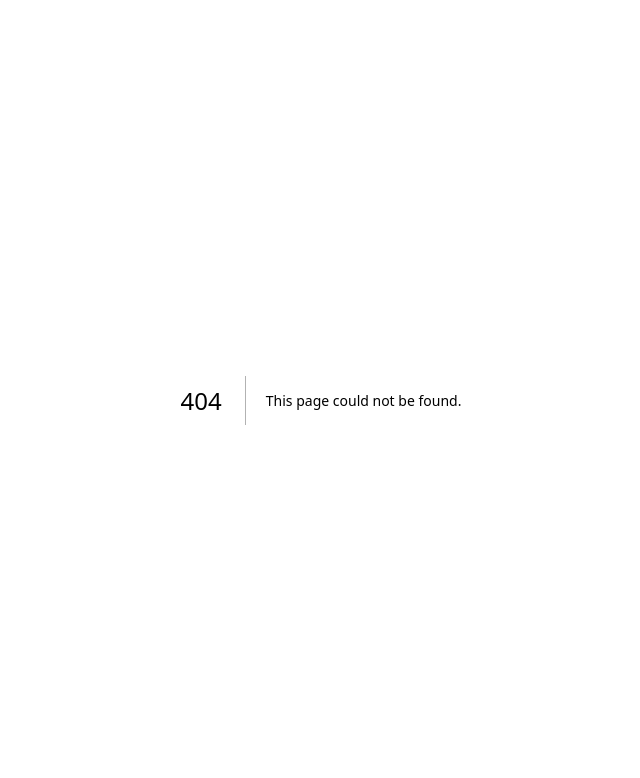
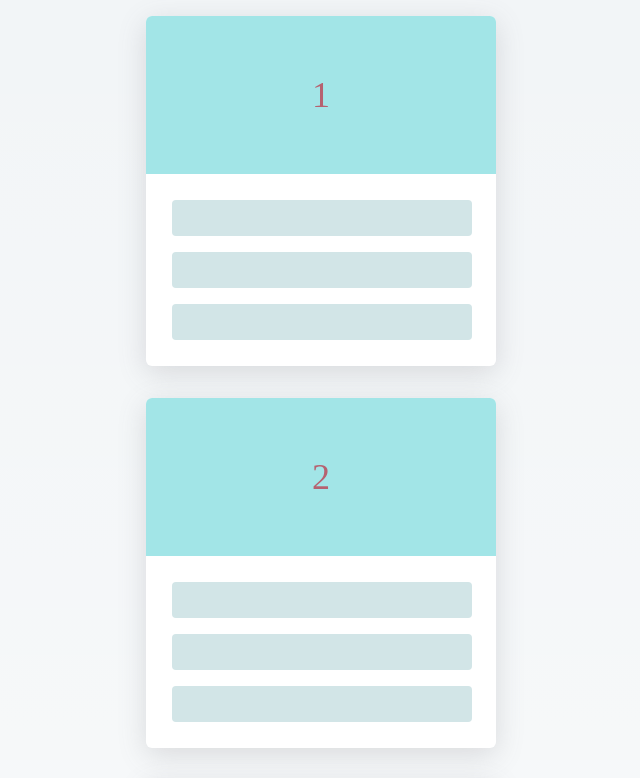
Before and after one commit to Dankimhaejun/nextjs-tutorials, a Next.js app: page /tutorials/infinite-scroll in a window 1280 px wide. Before the commit this address had no page. Shown: the top 778 px of the page, without its empty margins (319-959 px from the left). Built offline with nearby package versions, Linux system fonts and the light colour scheme.

Commit message:
feat: Add infinite scroll

```diff
--- a/package.json
+++ b/package.json
@@ -13,6 +13,7 @@
     "prettier": "^3.2.5",
     "react": "^18.2.0",
     "react-dom": "^18.2.0",
+    "react-intersection-observer": "^9.8.0",
     "react-scripts": "^5.0.1"
   },
   "devDependencies": {
@@ -21,11 +22,14 @@
     "@types/react-dom": "^18.2.19",
     "@typescript-eslint/eslint-plugin": "^7.0.2",
     "@typescript-eslint/parser": "^7.0.2",
+    "babel-plugin-styled-components": "^2.1.4",
     "eslint": "^8",
     "eslint-config-next": "14.1.0",
     "eslint-config-prettier": "^9.1.0",
     "eslint-plugin-prettier": "^5.1.3",
     "eslint-plugin-react": "^7.33.2",
+    "react-loading": "^2.0.3",
+    "styled-components": "^6.1.8",
     "typescript": "^5"
   }
 }
--- /dev/null
+++ b/src/components/tutorials/infinite-scroll/Item.tsx
@@ -0,0 +1,61 @@
+import {memo} from 'react';
+import styled from 'styled-components';
+
+interface ItemProps {
+  number: number;
+}
+
+const Item = ({number}: ItemProps) => {
+  return (
+    <StyledItemWrap>
+      <StyledItemWrapTop>{number}</StyledItemWrapTop>
+      <StyledItemWrapBody>
+        <StyledItemWrapBodyTitle />
+        <StyledItemWrapBodyTitle />
+        <StyledItemWrapBodyTitle />
+      </StyledItemWrapBody>
+    </StyledItemWrap>
+  );
+};
+
+export default memo(Item);
+
+const StyledItemWrap = styled.div`
+  width: 350px;
+  height: 350px;
+  display: flex;
+  flex-direction: column;
+  background-color: #ffffff;
+  margin: 1rem;
+  box-shadow: rgba(100, 100, 111, 0.2) 0px 7px 29px 0px;
+  border-radius: 6px;
+`;
+
+const StyledItemWrapTop = styled.div`
+  width: 350px;
+  height: 170px;
+  display: flex;
+  border-top-left-radius: 6px;
+  border-top-right-radius: 6px;
+  background-color: #a2e5e7;
+  color: #b66270;
+  font-size: 2.25rem;
+  justify-content: center;
+  text-align: center;
+  align-items: center;
+`;
+
+const StyledItemWrapBody = styled.div`
+  height: 200px;
+  border-bottom-left-radius: 6px;
+  border-bottom-right-radius: 6px;
+  padding: 10px;
+`;
+
+const StyledItemWrapBodyTitle = styled.div`
+  width: 300px;
+  height: 36px;
+  margin: 16px;
+  border-radius: 4px;
+  background-color: #d2e5e7;
+`;
--- /dev/null
+++ b/src/components/tutorials/infinite-scroll/Loader.tsx
@@ -0,0 +1,22 @@
+import styled from 'styled-components';
+import ReactLoading from 'react-loading';
+import {memo} from 'react';
+
+const Loader = () => {
+  return (
+    <StyledLoaderWrap>
+      <ReactLoading type="spin" color="#A593E0" />
+    </StyledLoaderWrap>
+  );
+};
+
+export default memo(Loader);
+
+const StyledLoaderWrap = styled.div`
+  width: 100%;
+  height: 80%;
+  display: flex;
+  justify-content: center;
+  text-align: center;
+  align-items: center;
+`;
--- /dev/null
+++ b/src/components/tutorials/infinite-scroll/index.tsx
@@ -0,0 +1,54 @@
+import {useEffect, useState} from 'react';
+import {useInView} from 'react-intersection-observer';
+import styled from 'styled-components';
+import Item from './Item';
+import Loader from './Loader';
+
+export default function InfiniteScroll() {
+  const [isLoaded, setIsLoaded] = useState(false);
+  const [itemLists, setItemLists] = useState([1, 2, 3, 4, 5]);
+  const [ref, inView] = useInView();
+  console.log('inView', inView);
+
+  const getMoreItem = async () => {
+    setIsLoaded(true);
+    await new Promise((resolve) => setTimeout(resolve, 1500));
+    setItemLists((prev) => [...prev, prev.length > 0 ? prev[prev.length - 1] + 1 : 1]);
+    setIsLoaded(false);
+  };
+
+  useEffect(() => {
+    if (inView) {
+      console.log(inView, '무한스크롤요청');
+      getMoreItem();
+    }
+  }, [inView]);
+
+  return (
+    <StyledInfiniteScrollWrap>
+      {itemLists.map((item) => {
+        return <Item number={item} key={item} />;
+      })}
+      <StyledTargetElement ref={ref}>{isLoaded && <Loader />}</StyledTargetElement>
+    </StyledInfiniteScrollWrap>
+  );
+}
+
+const StyledInfiniteScrollWrap = styled.div`
+  width: 100%;
+  height: 100%;
+  display: flex;
+  flex-direction: column;
+  justify-content: center;
+  text-align: center;
+  align-items: center;
+`;
+
+const StyledTargetElement = styled.div`
+  width: 100%;
+  height: 140px;
+  display: flex;
+  justify-content: center;
+  text-align: center;
+  align-items: center;
+`;
--- a/src/pages/_app.tsx
+++ b/src/pages/_app.tsx
@@ -1,6 +1,21 @@
+import {GlobalStyle} from '@/styles/global-style';
 import '@/styles/globals.css';
+import {theme} from '@/styles/theme';
 import type {AppProps} from 'next/app';
+import Head from 'next/head';
+import {ThemeProvider} from 'styled-components';
 
 export default function App({Component, pageProps}: AppProps) {
-  return <Component {...pageProps} />;
+  return (
+    <>
+      <Head>
+        <meta name="viewport" content="width=device-width, initial-scale=1" />
+        <title>boilerplate</title>
+      </Head>
+      <GlobalStyle />
+      <ThemeProvider theme={theme}>
+        <Component {...pageProps} />
+      </ThemeProvider>
+    </>
+  );
 }
--- a/src/pages/_document.tsx
+++ b/src/pages/_document.tsx
@@ -1,9 +1,35 @@
-import {Html, Head, Main, NextScript} from 'next/document';
+import Document, {Html, Head, Main, NextScript, DocumentContext} from 'next/document';
+import {ServerStyleSheet} from 'styled-components';
 
-export default function Document() {
+class MyDocument extends Document {
+  static async getInitialProps(ctx: DocumentContext) {
+    const sheet = new ServerStyleSheet();
+    const originalRenderPage = ctx.renderPage;
+    try {
+      ctx.renderPage = () =>
+        originalRenderPage({
+          enhanceApp: (App) => (props) => sheet.collectStyles(<App {...props} />),
+        });
+
+      const initialProps = await Document.getInitialProps(ctx);
+      return {
+        ...initialProps,
+        styles: (
+          <>
+            {initialProps.styles}
+            {sheet.getStyleElement()}
+          </>
+        ),
+      };
+    } finally {
+      sheet.seal();
+    }
+  }
+
+  render() {
     return (
-    <Html lang="en">
-      <Head />
+      <Html>
+        <Head></Head>
         <body>
           <Main />
           <NextScript />
@@ -11,3 +37,6 @@ export default function Document() {
       </Html>
     );
   }
+}
+
+export default MyDocument;
--- /dev/null
+++ b/src/pages/tutorials/infinite-scroll/index.tsx
@@ -0,0 +1,8 @@
+import InfiniteScroll from '@/components/tutorials/infinite-scroll';
+import {NextPage} from 'next';
+
+const Page: NextPage = () => {
+  return <InfiniteScroll />;
+};
+
+export default Page;
--- /dev/null
+++ b/src/styles/global-style.ts
@@ -0,0 +1,13 @@
+import {createGlobalStyle} from 'styled-components';
+
+export const GlobalStyle = createGlobalStyle`
+  *, *::before, *::after {
+    box-sizing: border-box;
+    padding: 0px;
+    margin: 0px;
+  }
+
+  body {
+    background-color: #f2f5f7;
+  }
+`;
--- /dev/null
+++ b/src/styles/theme.ts
@@ -0,0 +1,44 @@
+import {DefaultTheme} from 'styled-components';
+
+export const theme: DefaultTheme = {
+  color: {
+    purple: '#8661de',
+    blue: '#00bac7',
+  },
+  boxShadow: {
+    normal: '0 3px 8px 0 rgb(0 0 0 / 10%)',
+    purple: '0 3px 8px 0 #d6c9ff',
+    blue: '0 3px 8px 0 #b3e2e6',
+  },
+};
+
+const customMediaQuery = (maxWidth: number): string => `@media (max-width: ${maxWidth}px)`;
+
+export const MIXINS = {
+  // flex
+  flexBox: (direction = 'row', align = 'center', justify = 'center') => `
+    display: flex;
+    flex-direction: ${direction};
+    align-items: ${align};
+    justify-content: ${justify};
+  `,
+
+  // positions
+  positionCenter: (type = 'absolute') => {
+    if (type === 'absolute' || type === 'fixed')
+      return `
+        position: ${type};
+        left: 50%;
+        top: 50%;
+        transform: translate(-50%, -50%);
+      `;
+    return;
+  },
+};
+
+export const media = {
+  custom: customMediaQuery,
+  pc: customMediaQuery(1440),
+  tablet: customMediaQuery(768),
+  mobile: customMediaQuery(576),
+};
```
Also changed, not shown: src/pages/index.tsx (+1 -103 lines), .babelrc (added), 1 other file (tests, documents, lock files or other folders). Lines whose indentation alone changed are shown as unchanged.
